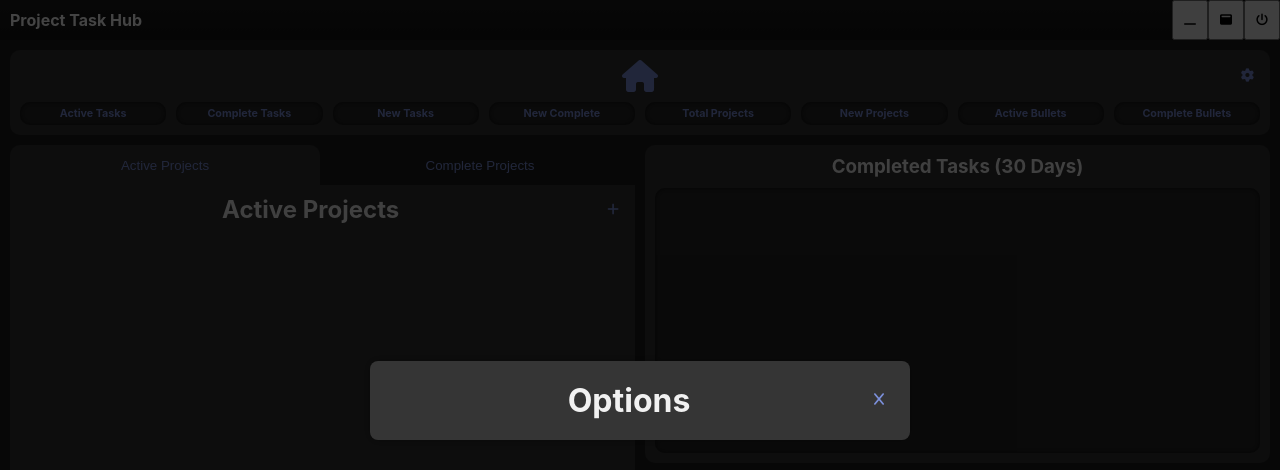
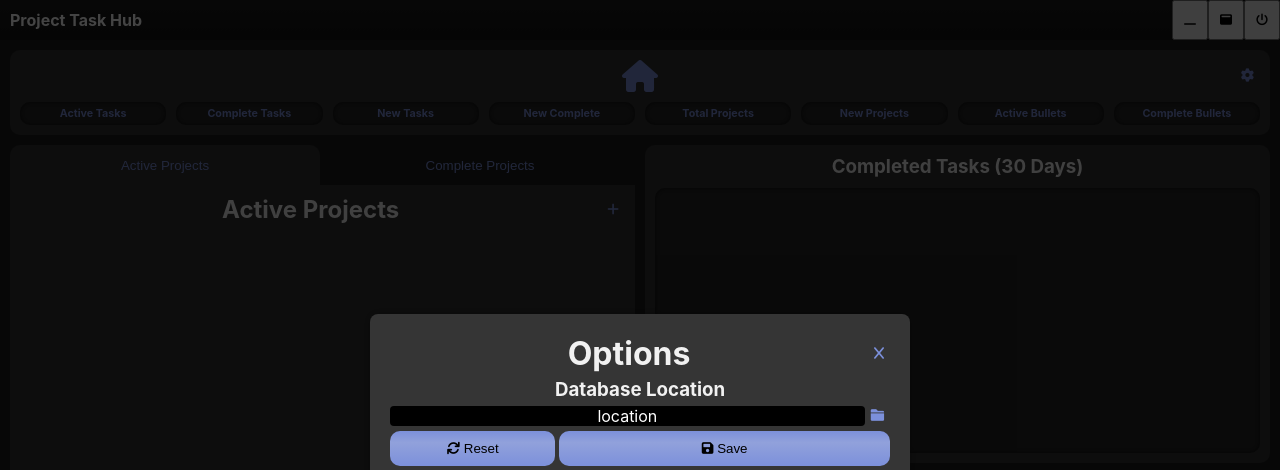
Before and after one commit to programmingKyle/Project-Task-Hub, an Electron app: page src/index.html in a window 1280 px wide. Both pictures are taken after a click on the button 1053 px from the left and 76 px from the top of the page. Shown: the top 470 px of the page. Drawn offline with nearby package versions, Linux system fonts and the light colour scheme; no server answers.

Commit message:
Options Overlay Content
- Basics for what will be used

```diff
--- a/src/index.html
+++ b/src/index.html
@@ -37,6 +37,17 @@
         <div style="display: grid; grid-template-columns: 1fr auto;">
           <h1>Options</h1>
           <button id="closeOptionsButton" class="slim-button fa-solid fa-x"></button>
+        </div>
+        <div style="display: grid; grid-gap: 5px;">
+          <h3>Database Location</h3>
+          <div style="display: grid; grid-template-columns: 1fr auto;">
+            <span style="background-color: black; color: white; border-radius: 4px;">location</span>
+            <button class="slim-button fas fa-folder"></button>
+          </div>
+          <div style="display: grid; grid-template-columns: 1fr 2fr; grid-gap: 4px;">
+            <button class="input-button"><span class="fas fa-refresh"></span> Reset</button>
+            <button class="input-button"><span class="fas fa-save"></span> Save</button>
+          </div>
         </div>
       </div>
     </div>
```
